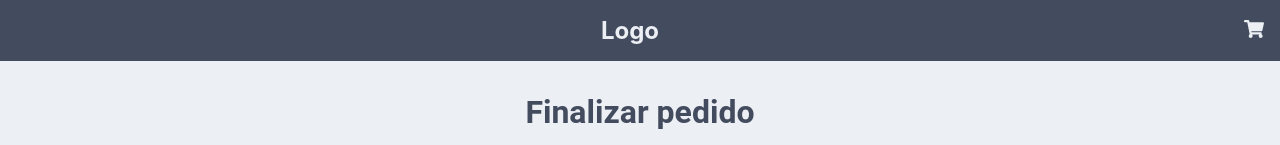
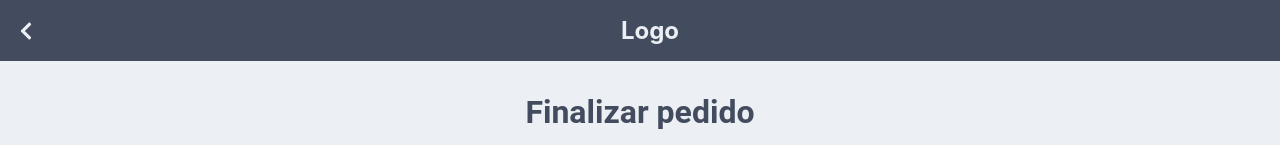
Before and after one commit to luisfscoelho/teste-4all, a React (Create React App) app: page /checkout in a window 1280 px wide. Shown: the top 145 px of the page. Built offline with nearby package versions, Linux system fonts and the light colour scheme.

Commit message:
update nav

```diff
--- a/src/components/Nav/index.tsx
+++ b/src/components/Nav/index.tsx
@@ -1,17 +1,35 @@
 import React from 'react';
 import { Link } from 'react-router-dom';
-import { FaShoppingCart } from 'react-icons/fa';
+import { FaShoppingCart, FaChevronLeft } from 'react-icons/fa';
 
+import { usecart } from '../../hooks/cart';
 import { Contaier } from './styles';
 
-function Nav() {
+function Nav({ onCheckout = false }: { onCheckout: boolean }) {
+  const { cart } = usecart();
+
   return (
     <Contaier>
-      <div />
+      {onCheckout ? (
+        <Link to="/">
+          <FaChevronLeft size={20} />
+        </Link>
+      ) : (
+        <div />
+      )}
       <h1>Logo</h1>
-      <Link to="checkout">
-        <FaShoppingCart size={20} />
-      </Link>
+      {onCheckout ? (
+        <div />
+      ) : (
+        <Link to="checkout">
+          <FaShoppingCart size={20} />
+          {cart.length > 0 && (
+            <div>
+              <span>{cart.length}</span>
+            </div>
+          )}
+        </Link>
+      )}
     </Contaier>
   );
 }
--- a/src/components/Nav/styles.ts
+++ b/src/components/Nav/styles.ts
@@ -13,6 +13,27 @@ export const Contaier = styled.nav`
   color: #eceff4;
 
   a {
+    display: flex;
+    flex-direction: row;
+
     color: #eceff4;
+    text-decoration: none;
+
+    div {
+      position: relative;
+      right: 6px;
+      top: -6px;
+
+      display: flex;
+      align-items: center;
+      justify-content: center;
+
+      font-size: 12px;
+      width: 16px;
+      height: 16px;
+      border-radius: 50%;
+
+      background-color: #bf616a;
+    }
   }
 `;
--- a/src/pages/Checkout/index.tsx
+++ b/src/pages/Checkout/index.tsx
@@ -18,7 +18,7 @@ function Checkout() {
 
   return (
     <>
-      <Nav />
+      <Nav onCheckout />
       <Contaier>
         <h1>Finalizar pedido</h1>
 
--- a/src/pages/Home/index.tsx
+++ b/src/pages/Home/index.tsx
@@ -34,7 +34,7 @@ function Home() {
 
   return (
     <>
-      <Nav />
+      <Nav onCheckout={false} />
       <Contaier>
         <select
           onChange={({ target }) => handleCategoryChange(Number(target.value))}
```
Also changed, not shown: 1 other file (tests, documents, lock files or other folders).
